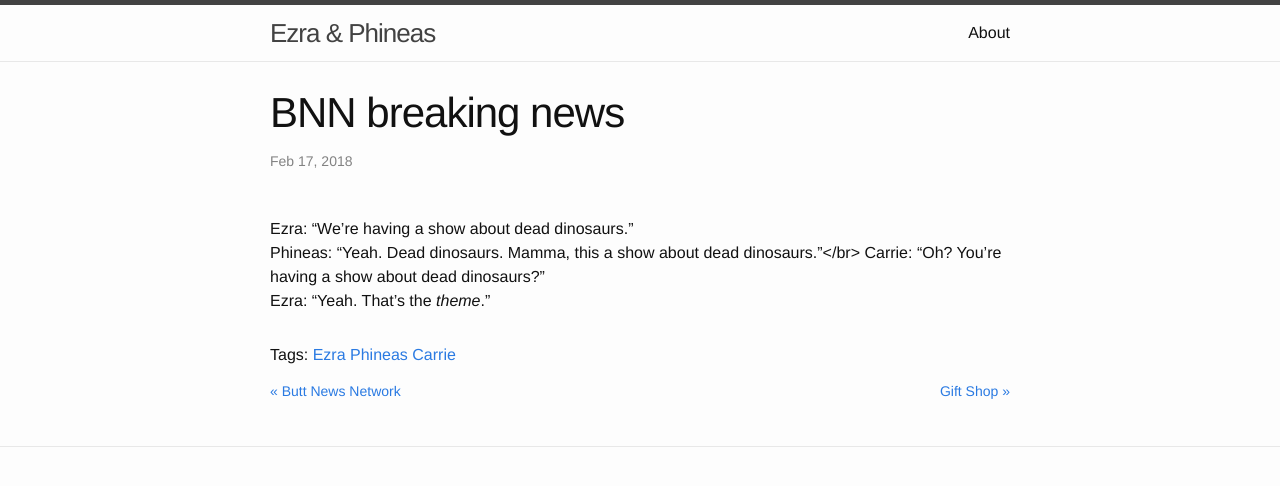
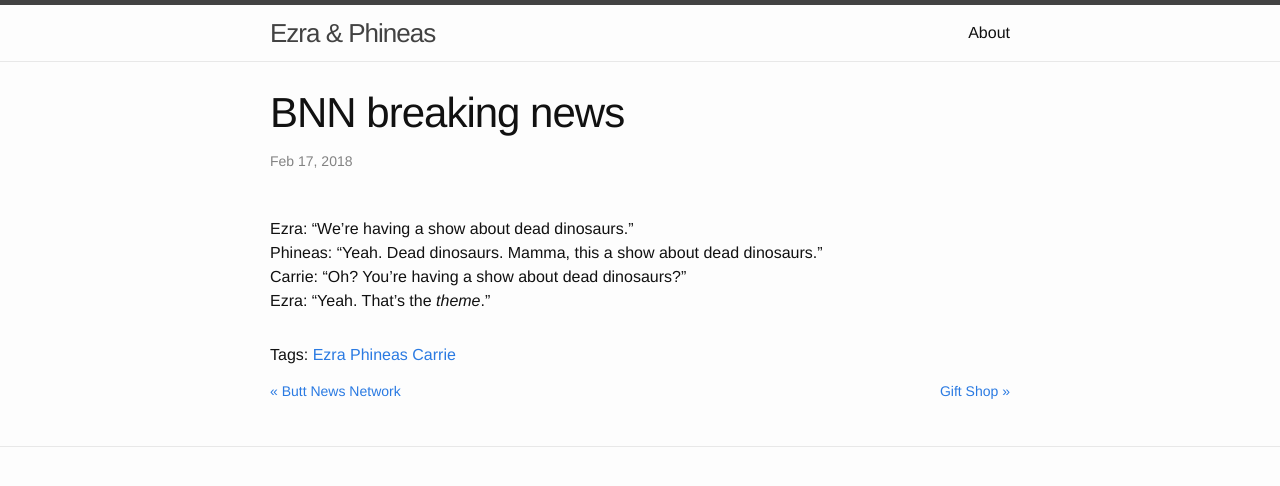
Before and after one commit to waisbrot/kidsay, a Jekyll site: the page built from _posts/2018-02-17-BNN-breaking-news.md, in a window 1280 px wide. Shown: the top 486 px of the page. Built offline with Jekyll 4.4.1, drawn with Linux system fonts in a browser that asks for light colours.

Commit message:
fix br tag

```diff
--- a/_posts/2018-02-17-BNN-breaking-news.md
+++ b/_posts/2018-02-17-BNN-breaking-news.md
@@ -10,6 +10,6 @@ tags:
 ---
 
 Ezra: "We're having a show about dead dinosaurs."<br/>
-Phineas: "Yeah. Dead dinosaurs. Mamma, this a show about dead dinosaurs."</br>
+Phineas: "Yeah. Dead dinosaurs. Mamma, this a show about dead dinosaurs."<br/>
 Carrie: "Oh? You're having a show about dead dinosaurs?"<br/>
 Ezra: "Yeah. That's the _theme_."<br/>
```
